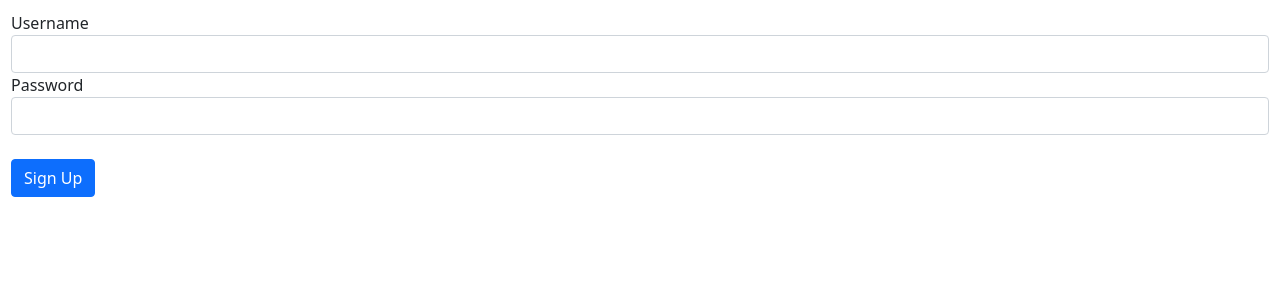
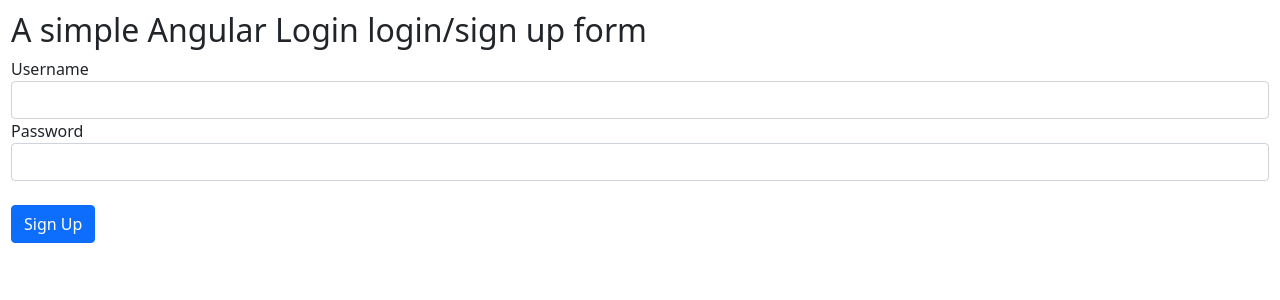
Before and after one commit to mmarcwabo/angularpage, an Angular app: page / in a window 1280 px wide. Shown: the top 300 px of the page. Built offline with nearby package versions, Linux system fonts and the light colour scheme.

Commit message:
Update signup form template

```diff
--- a/src/app/signup-form/signup-form.component.html
+++ b/src/app/signup-form/signup-form.component.html
@@ -1,3 +1,4 @@
+<h2>A simple Angular Login login/sign up form</h2>
 <form [formGroup]="form">
     <div class="form-group">
         <label for="username">Username</label>
```
